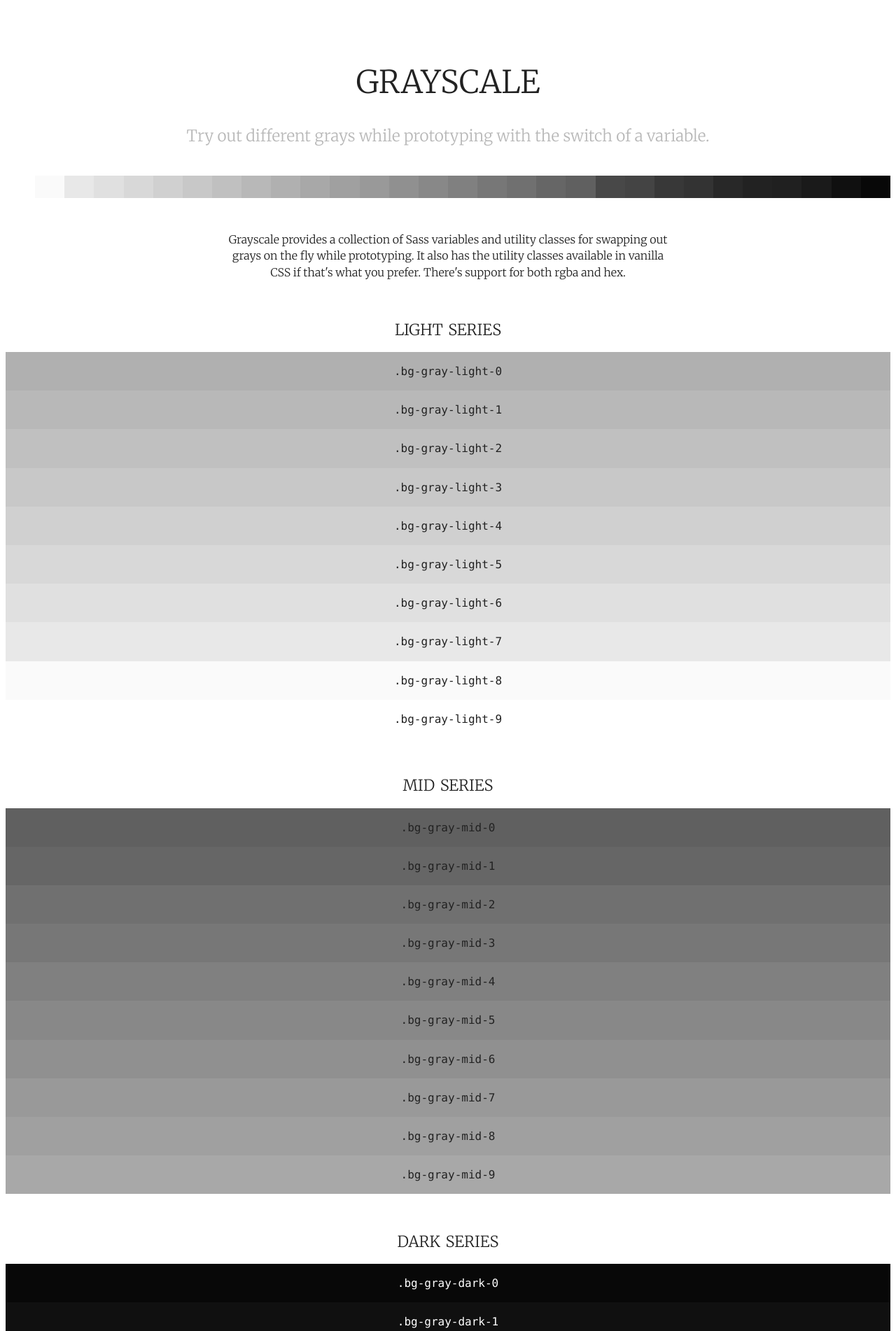
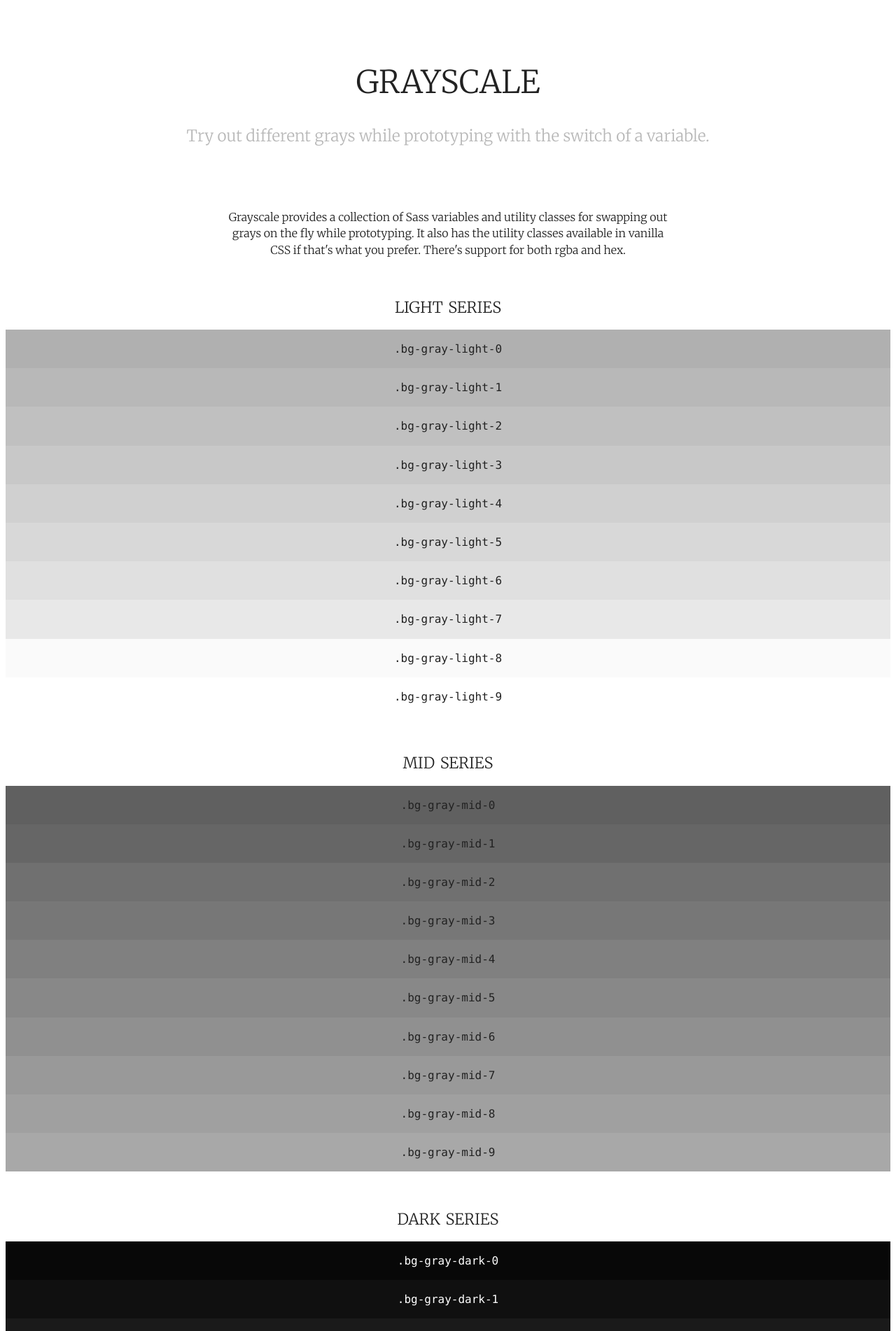
Before and after one commit to johno/gray, a Jekyll site: the page built from index.html, in a window 1280 px wide. Shown: the top 1902 px of the page at 70% size. Built offline with Jekyll 4.4.1, drawn with Linux system fonts in a browser that asks for light colours.

Commit message:
Nuke grayscale bar.

```diff
--- a/index.html
+++ b/index.html
@@ -1,39 +1,6 @@
 ---
 layout: default
 ---
-
-<div class="inline-bar-wrap">
-  <div class="bg-gray-light-9 inline-bar"></div>
-  <div class="bg-gray-light-8 inline-bar"></div>
-  <div class="bg-gray-light-7 inline-bar"></div>
-  <div class="bg-gray-light-6 inline-bar"></div>
-  <div class="bg-gray-light-5 inline-bar"></div>
-  <div class="bg-gray-light-4 inline-bar"></div>
-  <div class="bg-gray-light-3 inline-bar"></div>
-  <div class="bg-gray-light-2 inline-bar"></div>
-  <div class="bg-gray-light-1 inline-bar"></div>
-  <div class="bg-gray-light-0 inline-bar"></div>
-  <div class="bg-gray-mid-9 inline-bar"></div>
-  <div class="bg-gray-mid-8 inline-bar"></div>
-  <div class="bg-gray-mid-7 inline-bar"></div>
-  <div class="bg-gray-mid-6 inline-bar"></div>
-  <div class="bg-gray-mid-5 inline-bar"></div>
-  <div class="bg-gray-mid-4 inline-bar"></div>
-  <div class="bg-gray-mid-3 inline-bar"></div>
-  <div class="bg-gray-mid-2 inline-bar"></div>
-  <div class="bg-gray-mid-1 inline-bar"></div>
-  <div class="bg-gray-mid-0 inline-bar"></div>
-  <div class="bg-gray-dark-9 inline-bar"></div>
-  <div class="bg-gray-dark-8 inline-bar"></div>
-  <div class="bg-gray-dark-7 inline-bar"></div>
-  <div class="bg-gray-dark-6 inline-bar"></div>
-  <div class="bg-gray-dark-5 inline-bar"></div>
-  <div class="bg-gray-dark-4 inline-bar"></div>
-  <div class="bg-gray-dark-3 inline-bar"></div>
-  <div class="bg-gray-dark-2 inline-bar"></div>
-  <div class="bg-gray-dark-1 inline-bar"></div>
-  <div class="bg-gray-dark-0 inline-bar"></div>
-</div>
 
 <p class="explainer">
   Grayscale provides a collection of Sass variables and utility classes for swapping out
```
